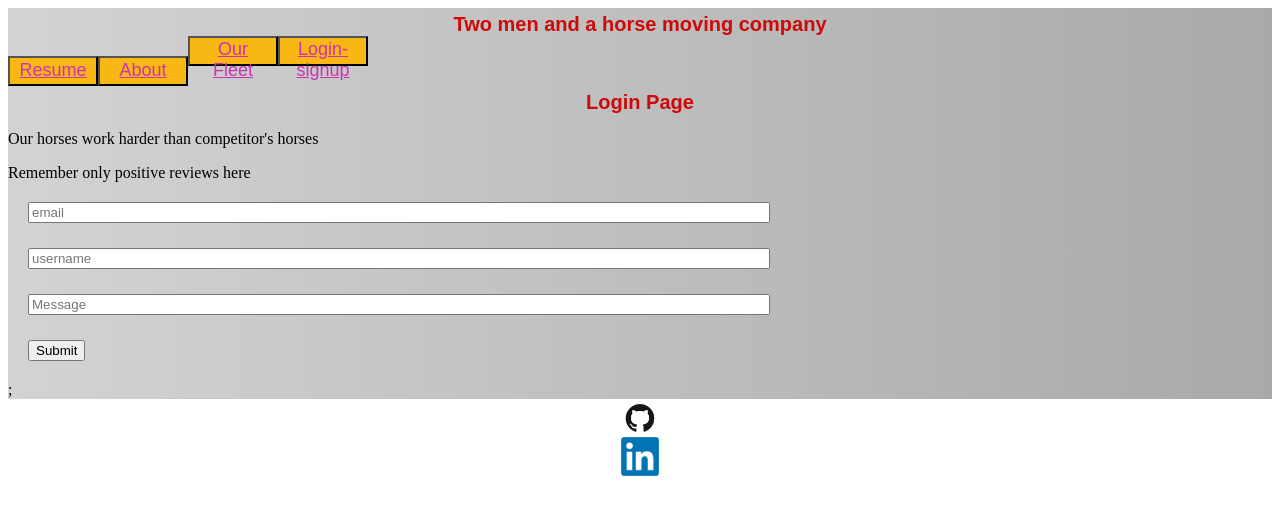
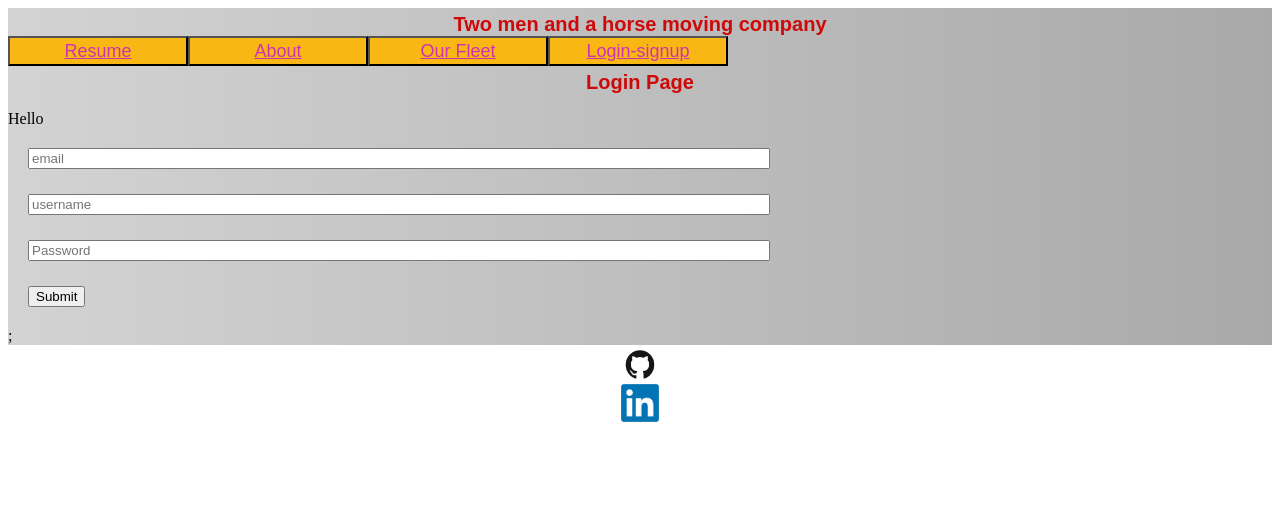
Before and after one commit to mjs-esfsc/SMU-Project-3, a React (Create React App) app: page / in a window 1280 px wide. Both pictures are taken after a click on the button "Login-signup". Shown: the top 514 px of the page. Built offline with nearby package versions, Linux system fonts and the light colour scheme.

Commit message:
login page looks great now

```diff
--- /dev/null
+++ b/src/components/pages/Form2.js
@@ -0,0 +1,92 @@
+import React, { useState } from 'react';
+import '../styles/Header.css';
+
+// Here we import a helper function that will check if the email is valid
+import { checkPassword, validateEmail } from './helpers';
+
+function Form() {
+  // Create state variables for the fields in the form
+  // We are also setting their initial values to an empty string
+  const [email, setEmail] = useState('');
+  const [userName, setUserName] = useState('');
+  const [password, setPassword] = useState('');
+  const [errorMessage, setErrorMessage] = useState('');
+
+  const handleInputChange = (e) => {
+    // Getting the value and name of the input which triggered the change
+    const { target } = e;
+    const inputType = target.name;
+    const inputValue = target.value;
+
+    // Based on the input type, we set the state of either email, username, and password
+    if (inputType === 'email') {
+      setEmail(inputValue);
+    } else if (inputType === 'userName') {
+      setUserName(inputValue);
+    } else {
+      setPassword(inputValue);
+    }
+  };
+
+  const handleFormSubmit = (e) => {
+    // Preventing the default behavior of the form submit (which is to refresh the page)
+    e.preventDefault();
+
+    // First we check to see if the email is not valid or if the userName is empty. If so we set an error message to be displayed on the page.
+    if (!validateEmail(email) || !userName) {
+      setErrorMessage('Email or username is invalid');
+      // We want to exit out of this code block if something is wrong so that the user can correct it
+      return;
+      // Then we check to see if the password is not valid. If so, we set an error message regarding the password.
+    }
+    if (!checkPassword(password)) {
+      setErrorMessage(
+        `Choose a more secure password for the account: ${userName}`
+      );
+      return;
+    }
+    alert(`Hello ${userName}`);
+
+    // If everything goes according to plan, we want to clear out the input after a successful registration.
+    setUserName('');
+    setPassword('');
+    setEmail('');
+  };
+
+  return (
+    <div>
+      <p>Hello {userName}</p>
+      <form className="form">
+        <input
+          value={email}
+          name="email"
+          onChange={handleInputChange}
+          type="email"
+          placeholder="email"
+        />
+        <input
+          value={userName}
+          name="userName"
+          onChange={handleInputChange}
+          type="text"
+          placeholder="username"
+        />
+        <input
+          value={password}
+          name="password"
+          onChange={handleInputChange}
+          type="password"
+          placeholder="Password"
+        />
+        <button type="button" onClick={handleFormSubmit}>Submit</button>
+      </form>
+      {errorMessage && (
+        <div>
+          <p className="error-text">{errorMessage}</p>
+        </div>
+      )}
+    </div>
+  );
+}
+
+export default Form;
--- a/src/components/pages/Login.js
+++ b/src/components/pages/Login.js
@@ -1,5 +1,5 @@
 import React from 'react';
-import Form from './Form';
+import Form from './Form2';
 
 export default function Contact() {
   return (
--- a/src/components/pages/helpers.js
+++ b/src/components/pages/helpers.js
@@ -3,9 +3,9 @@ export function validateEmail(email) {
   return re.test(String(email).toLowerCase());
 }
 
-export function checkMessage(input) {
-
-  if (input.length>0) {
+export function checkPassword(input) {
+  const passw = /^[A-Za-z]\w{7,14}$/;
+  if (input.match(passw)) {
     return true;
   }
   return false;
--- a/src/components/styles/Header.css
+++ b/src/components/styles/Header.css
@@ -38,7 +38,7 @@ header h1 {
 .nav-item {
   background: #f9b713;
   height: 30px;
-  width: 90px;
+  width: 180px;
   display: inline-block;
 }
 
```
